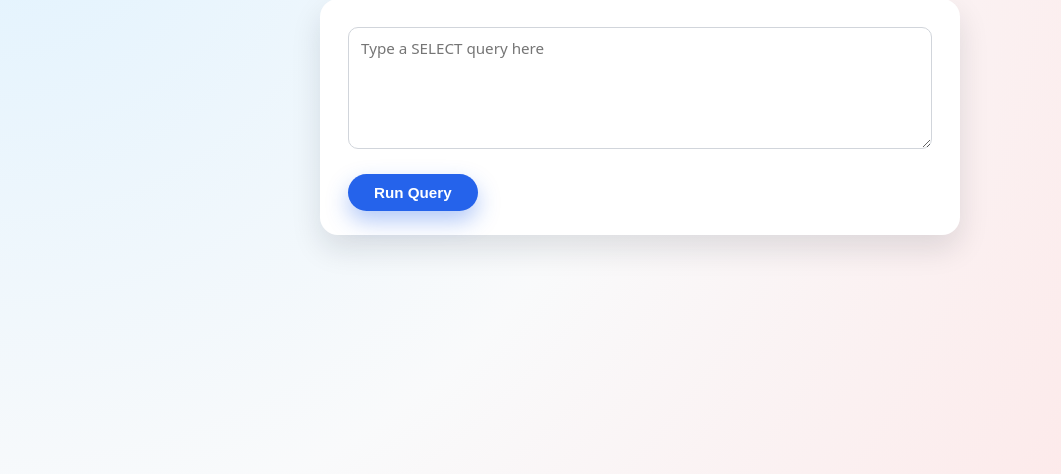
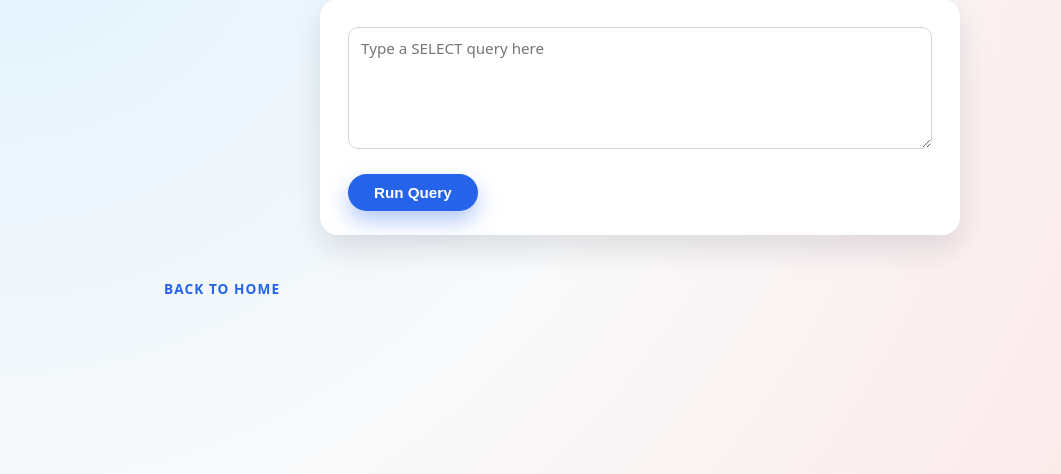
Before and after one commit to 427am/DB_Website, a PHP site: page /manual_query.php in a window 1280 px wide. Shown: the part 141-615 px from the top of the page, without its empty margins (0-1061 px from the left). Run offline with PHP 8.4, Linux system fonts and the light colour scheme.

Commit message:
Add files via upload

```diff
--- a/realestate_site/manual_query.php
+++ b/realestate_site/manual_query.php
@@ -54,5 +54,6 @@ if (!empty($_POST['sql'])) {
 }
 ?>
 
+<p><a href="index.php">Back to Home</a></p>
 </body>
 </html>
--- a/realestate_site/style.css
+++ b/realestate_site/style.css
@@ -46,7 +46,7 @@ h2, h3 {
     font-size: 0.98rem;
 }
 
-/* home page navigation */
+/* home page navigation buttons */
 ul {
     list-style: none;
     padding: 0;
@@ -58,7 +58,7 @@ ul li {
     margin-bottom: 16px;
 }
 
-/* main navigation links */
+/* button style navigation links */
 ul li a {
     display: block;
     text-decoration: none;
@@ -85,6 +85,7 @@ ul li a:hover {
     box-shadow: 0 18px 30px rgba(37, 99, 235, 0.35);
 }
 
+/* table styling */
 table {
     width: 100%;
     border-collapse: collapse;
@@ -121,6 +122,7 @@ td:first-child {
     font-weight: 600;
 }
 
+/* search pages */
 form {
     max-width: 640px;
     margin: 24px auto;
```
